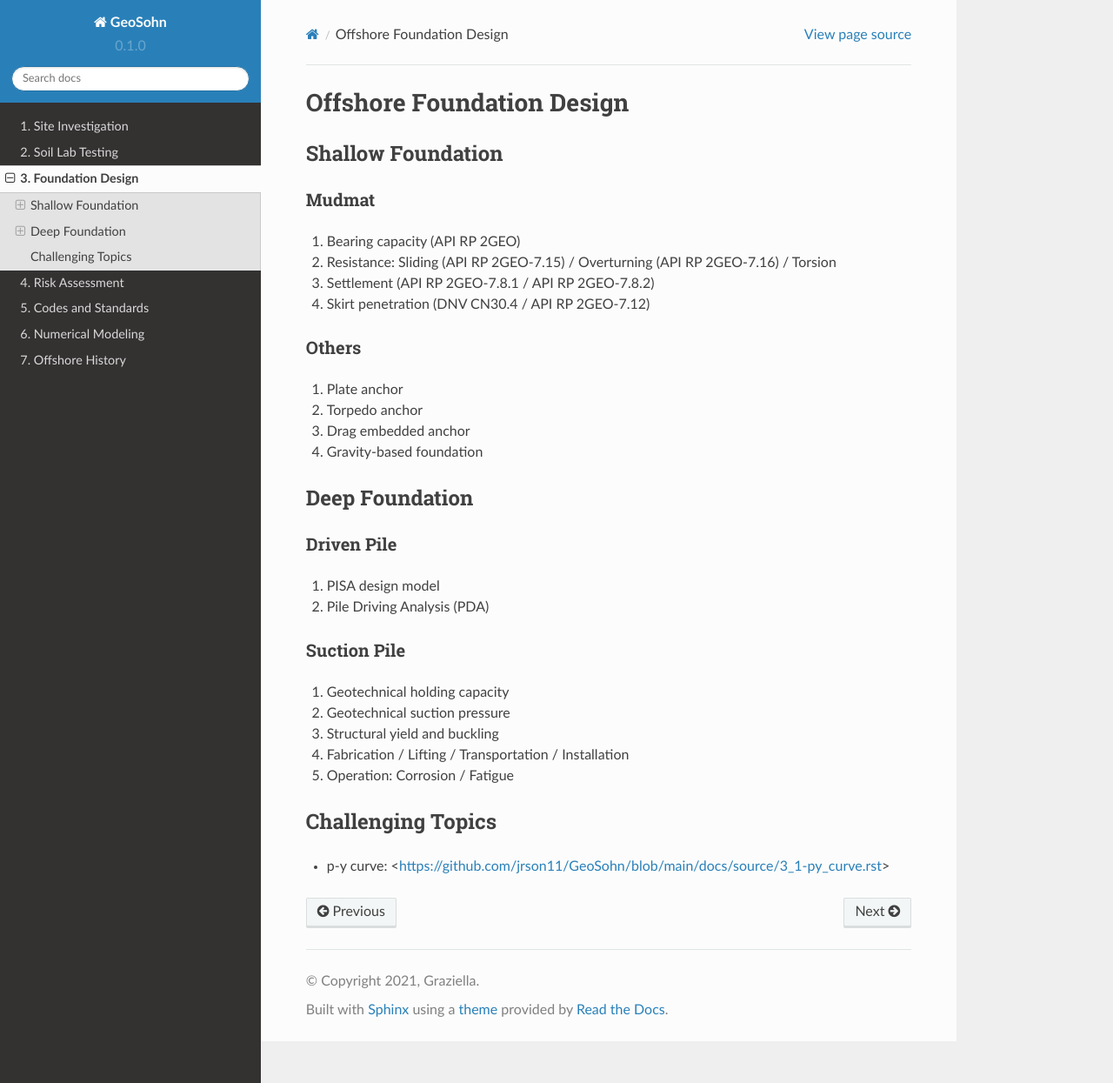
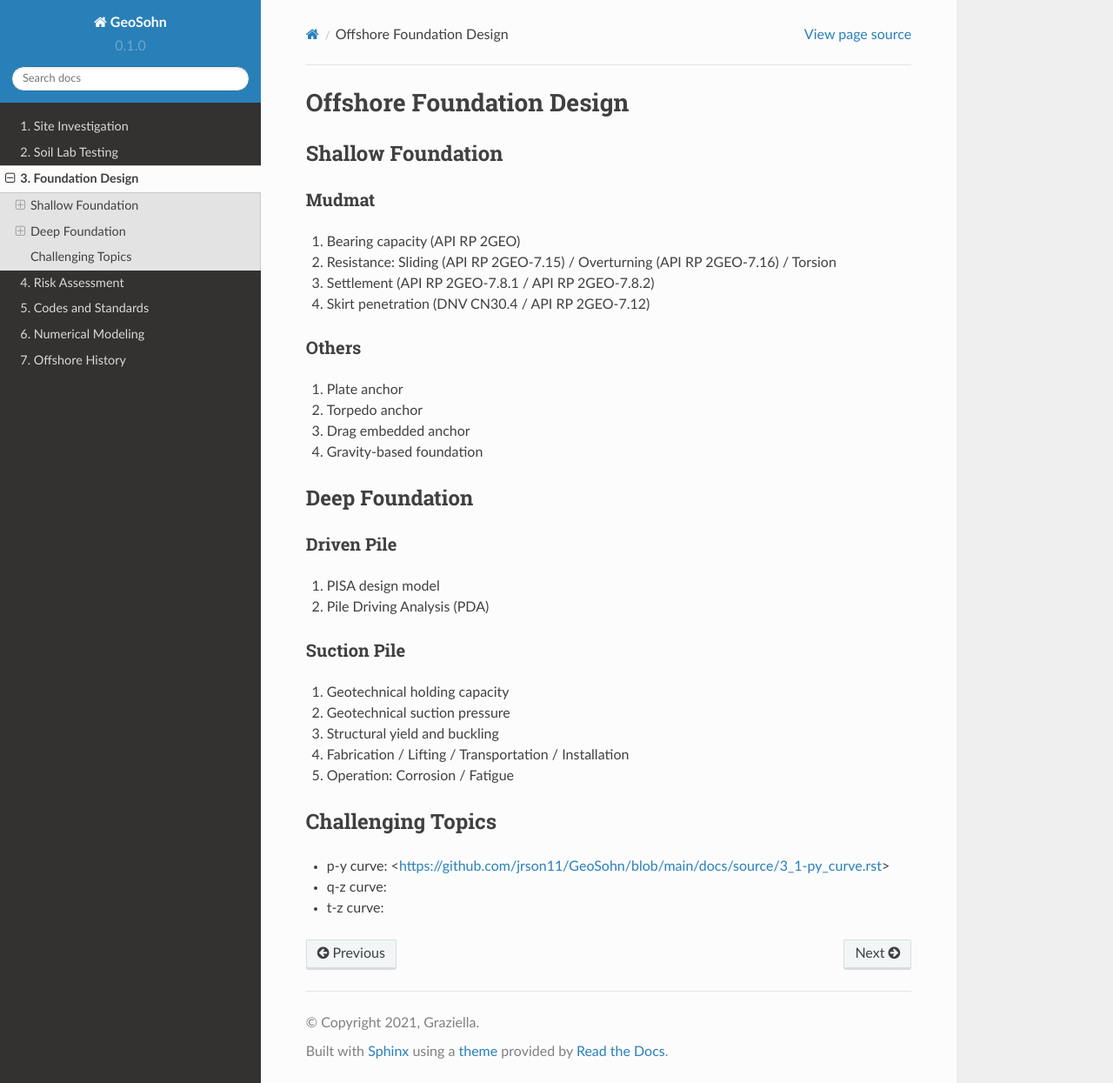
Before and after one commit to jrson11/GeoSohn, a Sphinx documentation site: the page built from docs/source/3-Foundation_Design.rst, in a window 1280 px wide and 1245 px high. Shown: the whole window at 87% size. Built offline with Sphinx 7.4.7 and the Read the Docs theme 2.0.0, drawn with Linux system fonts in a browser that asks for light colours.

Commit message:
Update 3-Foundation_Design.rst

```diff
--- a/docs/source/3-Foundation_Design.rst
+++ b/docs/source/3-Foundation_Design.rst
@@ -44,3 +44,5 @@ Challenging Topics
 -------------------
 
 - p-y curve: <https://github.com/jrson11/GeoSohn/blob/main/docs/source/3_1-py_curve.rst>
+- q-z curve:
+- t-z curve:
```
